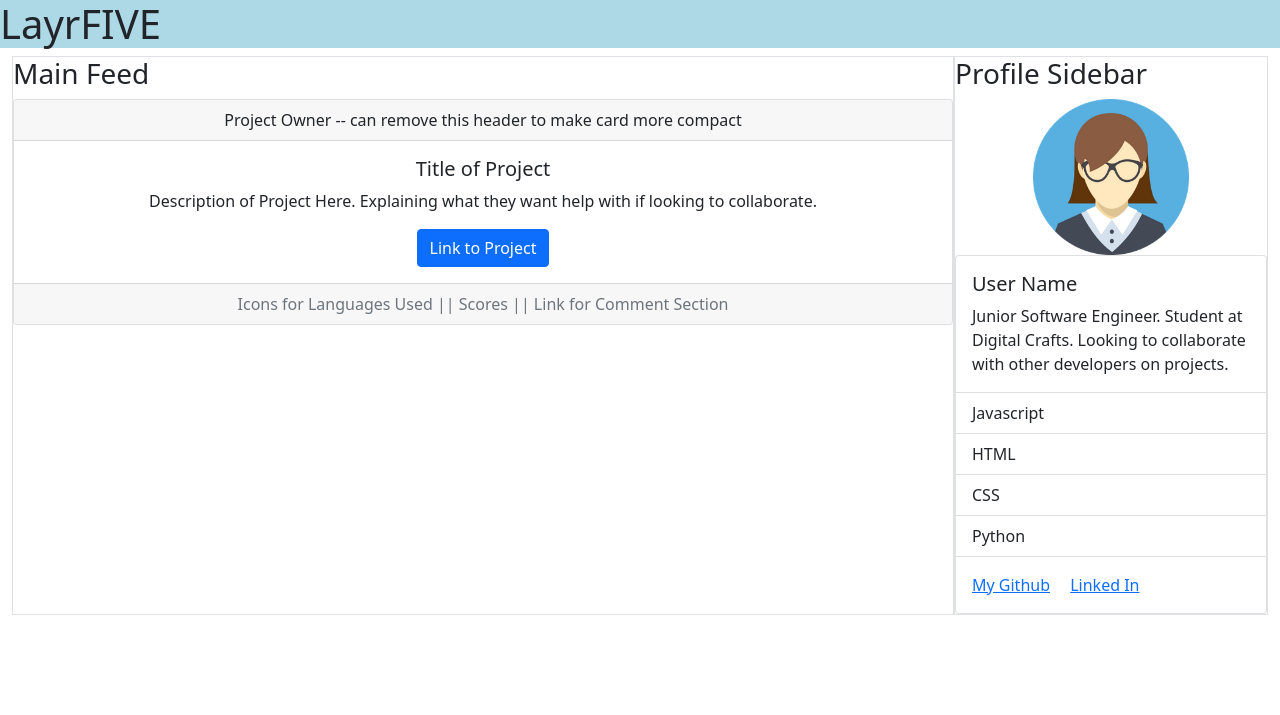
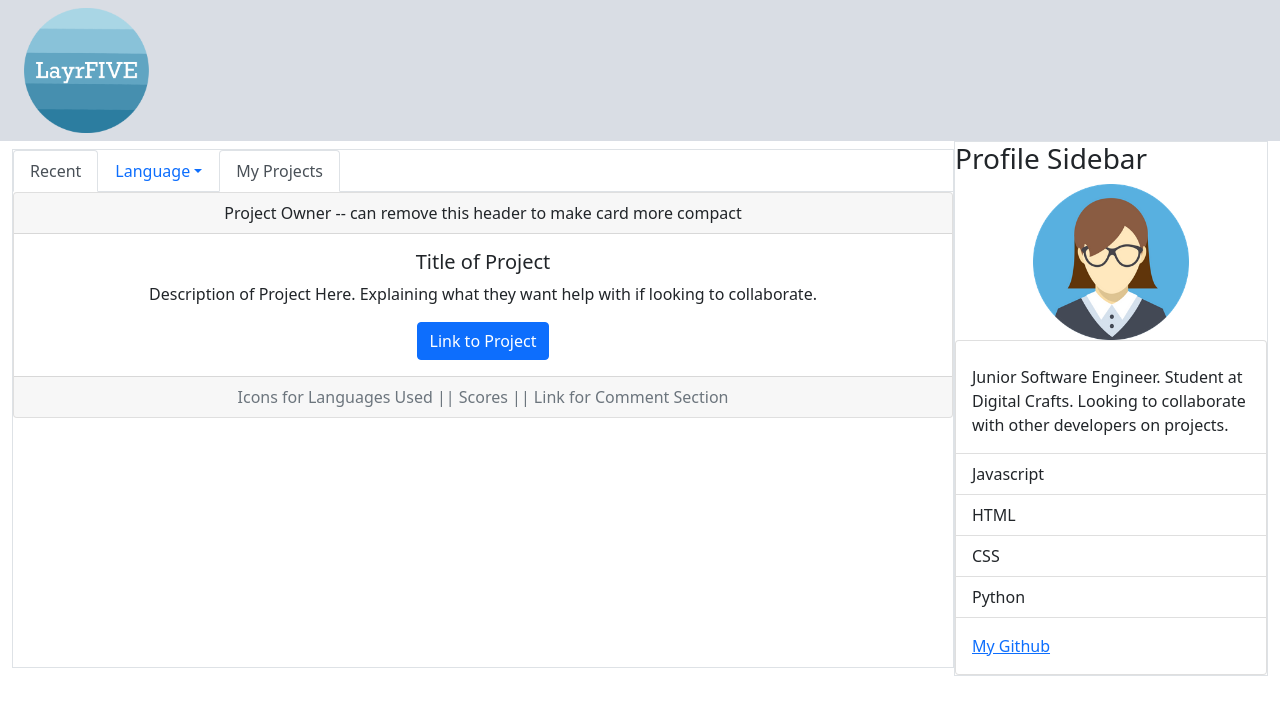
Before and after one commit to laynemag/LayrFIVE, a Node server app: template views/homepage.ejs in a window 1280 px wide. Shown: the top 715 px of the page. Run offline with Node 20, Linux system fonts and the light colour scheme; the template is opened without the code that fills it, so the values that code supplies are empty; some libraries are stand-ins or nearby versions.

Commit message:
design elements added

```diff
--- a/public/css/_header.scss
+++ b/public/css/_header.scss
@@ -1,3 +1,3 @@
 header {
-    background-color: lightblue;
+    background-color: rgb(217, 221, 228);
 }
--- /dev/null
+++ b/public/css/_login.scss
@@ -0,0 +1,3 @@
+body {
+    background-color: rgb(202, 207, 216);
+}
--- a/public/css/style.css
+++ b/public/css/style.css
@@ -1,3 +1,3 @@
 header {
-  background-color: lightblue;
+  background-color: #d9dde4;
 }/*# sourceMappingURL=style.css.map */
--- a/views/homepage.ejs
+++ b/views/homepage.ejs
@@ -22,8 +22,34 @@
 <div class="container-fluid d-flex">
 
   <!-- main feed  -->
-<div class="col-7 col-lg-9 border">
-  <h3>Main Feed</h3>
+<div class="col-7 col-lg-9 border my-2">
+
+  <!-- tabs -->
+  <div class="">
+    <ul class="nav nav-tabs">
+      <li class="nav-item">
+        <a class="nav-link active" href="#">Recent</a>
+      </li>
+      <li class="nav-item dropdown">
+        <a class="nav-link dropdown-toggle" data-toggle="dropdown" href="#" role="button" aria-haspopup="true" aria-expanded="false">Language</a>
+        <div class="dropdown-menu">
+          <a class="dropdown-item" href="#">JavaScript</a>
+          <a class="dropdown-item" href="#">HTML/CSS</a>
+          <a class="dropdown-item" href="#">Python</a>
+          <a class="dropdown-item" href="#">C#</a>
+          <a class="dropdown-item" href="#">Java</a>
+          <div class="dropdown-divider"></div>
+          <a class="dropdown-item" href="#">Separated link</a>
+        </div>
+      </li>
+      <li class="nav-item">
+        <a class="nav-link active" href="#">My Projects</a>
+      </li>
+
+    </ul>
+  </div>
+
+
   <!-- project card div -->
   <div class="card text-center">
     <div class="card-header">
@@ -52,7 +78,7 @@
   <div class="card w-100" >
 
     <div class="card-body">
-      <h5 class="card-title">User Name</h5>
+      <h5 class="card-title"><%= userObj.username %> </h5>
       <p class="card-text">Junior Software Engineer. Student at Digital Crafts. Looking to collaborate with other developers on projects.</p>
     </div>
     <ul class="list-group list-group-flush">
@@ -62,8 +88,8 @@
       <li class="list-group-item">Python</li>
     </ul>
     <div class="card-body">
-      <a href="#" class="card-link">My Github</a>
-      <a href="#" class="card-link">Linked In</a>
+      <a href="https://github.com/<%= userObj.github %> " class="card-link" target="_blank">My Github</a>
+      <!-- <a href="#" class="card-link">Linked In</a> -->
     </div>
   </div>
 <!-- end card div -->
@@ -79,7 +105,8 @@
 
     <!-- Optional JavaScript -->
     <!-- jQuery first, then Popper.js, then Bootstrap JS -->
-    <script src="https://cdn.jsdelivr.net/npm/bootstrap@5.0.0-beta1/dist/js/bootstrap.bundle.min.js" integrity="sha384-ygbV9kiqUc6oa4msXn9868pTtWMgiQaeYH7/t7LECLbyPA2x65Kgf80OJFdroafW" crossorigin="anonymous"></script>
-
+    <script src="https://code.jquery.com/jquery-3.3.1.slim.min.js" integrity="sha384-q8i/X+965DzO0rT7abK41JStQIAqVgRVzpbzo5smXKp4YfRvH+8abtTE1Pi6jizo" crossorigin="anonymous"></script>
+    <script src="https://cdnjs.cloudflare.com/ajax/libs/popper.js/1.14.7/umd/popper.min.js" integrity="sha384-UO2eT0CpHqdSJQ6hJty5KVphtPhzWj9WO1clHTMGa3JDZwrnQq4sF86dIHNDz0W1" crossorigin="anonymous"></script>
+    <script src="https://stackpath.bootstrapcdn.com/bootstrap/4.3.1/js/bootstrap.min.js" integrity="sha384-JjSmVgyd0p3pXB1rRibZUAYoIIy6OrQ6VrjIEaFf/nJGzIxFDsf4x0xIM+B07jRM" crossorigin="anonymous"></script>
   </body>
 </html>
--- a/views/partials/layout/header.ejs
+++ b/views/partials/layout/header.ejs
@@ -1,3 +1,8 @@
-<header>
-    <h1>LayrFIVE</h1>
-  </header>
+<header class="d-flex ">
+  <!-- logo -->
+  <div class="my-2 mx-4">
+  <img src="../../../images/layrFIVEcircle.png" alt="" style="height: 125px;">
+</div>
+
+
+</header>
```
Also changed, not shown: routes/homepage.js (+4 -6 lines), views/index.ejs (+14 -4 lines), views/registration.ejs (+14 -4 lines), public/images/layrFIVEcircle.png (added), 3 other files.
